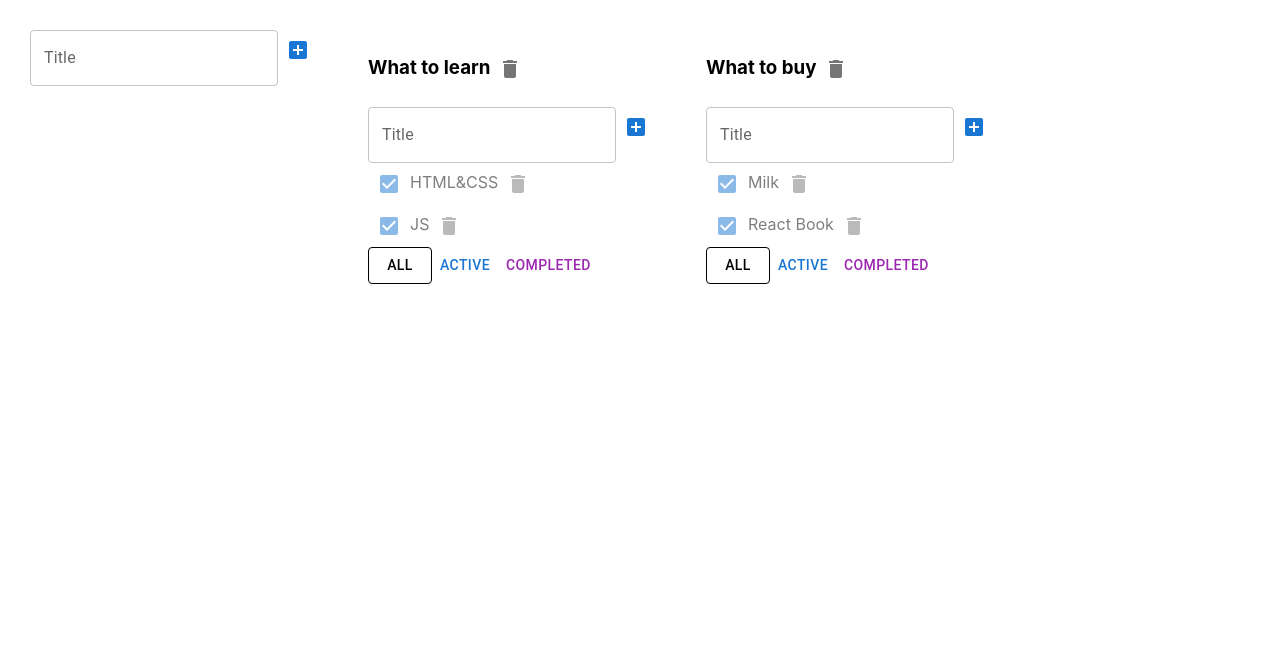
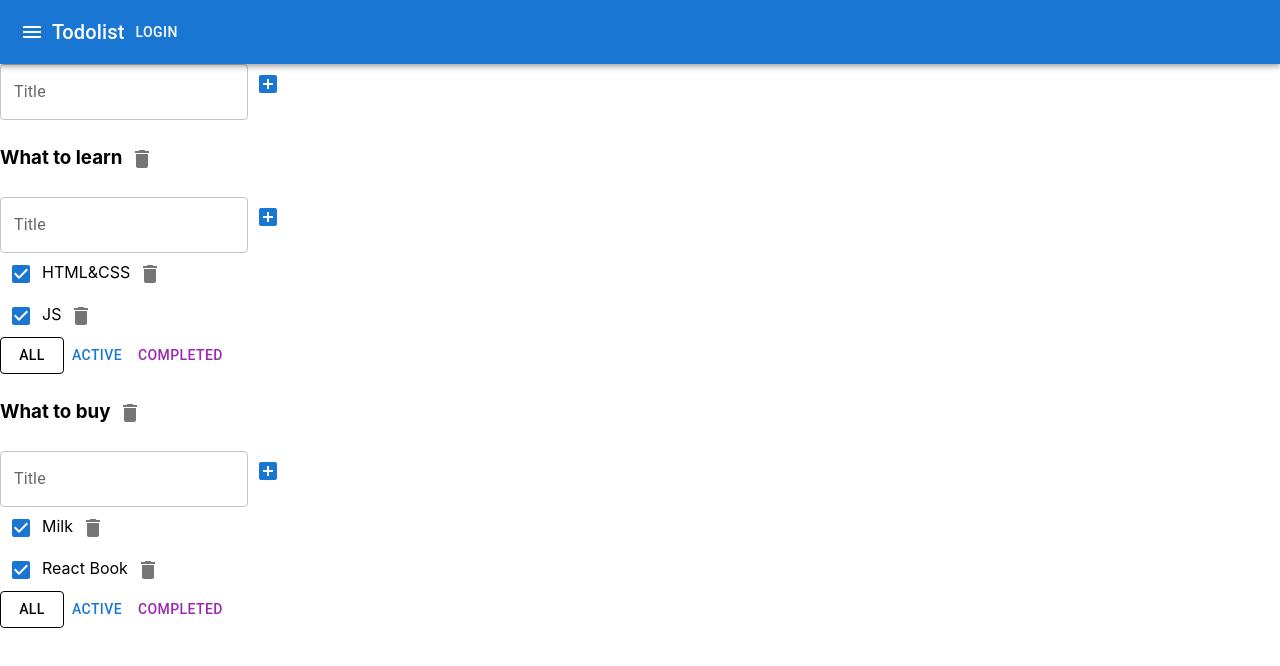
Before and after one commit to Photi31/ToDo_Tuesday, a React (Create React App) app: page / in a window 1280 px wide. Shown: the top 666 px of the page. Built offline with nearby package versions, Linux system fonts and the light colour scheme.

Commit message:
Added AppBar

```diff
--- a/src/App.css
+++ b/src/App.css
@@ -1,25 +1,25 @@
 
-.App {
-  padding: 30px;
-  display: flex;
-}
+/*.App {*/
+/*  padding: 30px;*/
+/*  display: flex;*/
+/*}*/
 
-.App > div {
-  margin-right: 50px;
-}
+/*.App > div {*/
+/*  margin-right: 50px;*/
+/*}*/
 
-.error {
-  border: red 1px solid;
-}
+/*.error {*/
+/*  border: red 1px solid;*/
+/*}*/
 
-.error-message {
-  color: red;
-}
+/*.error-message {*/
+/*  color: red;*/
+/*}*/
 
-.active-filter {
-  background-color: aquamarine;
-}
+/*.active-filter {*/
+/*  background-color: aquamarine;*/
+/*}*/
 
-.is-done {
-  opacity: 0.5;
-}
+/*.is-done {*/
+/*  opacity: 0.5;*/
+/*}*/
--- a/src/App.tsx
+++ b/src/App.tsx
@@ -3,6 +3,8 @@
 import {TaskType, Todolist} from './Todolist';
 import {v1} from 'uuid';
 import {AddItemForm} from './AddItemForm';
+import {AppBar, Button, IconButton, Toolbar, Typography} from "@mui/material";
+import {Menu} from "@mui/icons-material";
 
 export type FilterValuesType = "all" | "active" | "completed";
 type TodolistType = {
@@ -118,6 +120,17 @@
 
     return (
         <div className="App">
+            <AppBar position='static'>
+                <Toolbar>
+                    <IconButton edge='start' color='inherit' aria-label='menu'>
+                        <Menu/>
+                    </IconButton>
+                    <Typography variant='h6'>
+                        Todolist
+                    </Typography>
+                    <Button color='inherit'>Login</Button>
+                </Toolbar>
+            </AppBar>
             <AddItemForm addItem={addTodolist} />
             {
                 todolists.map(tl => {
```
